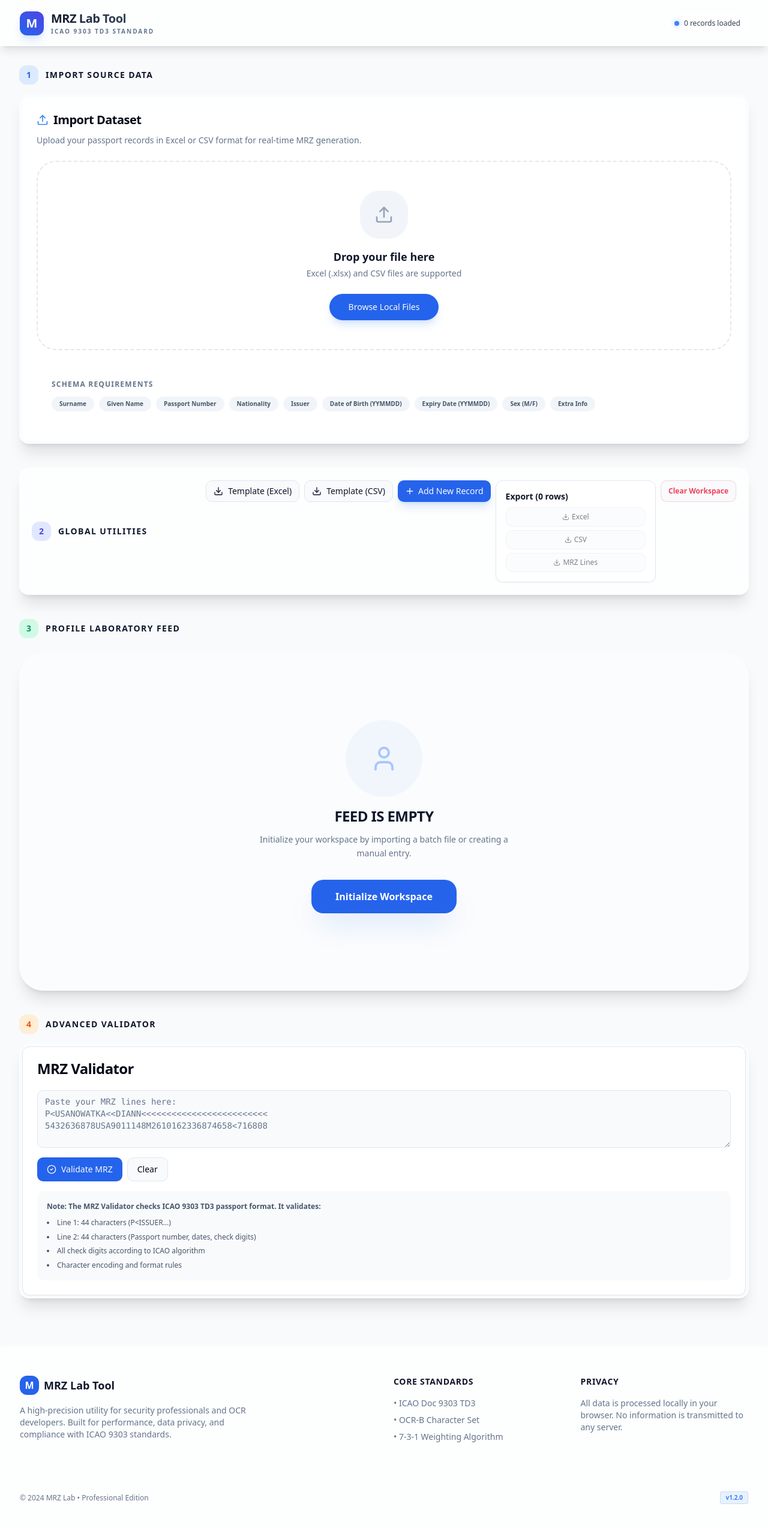
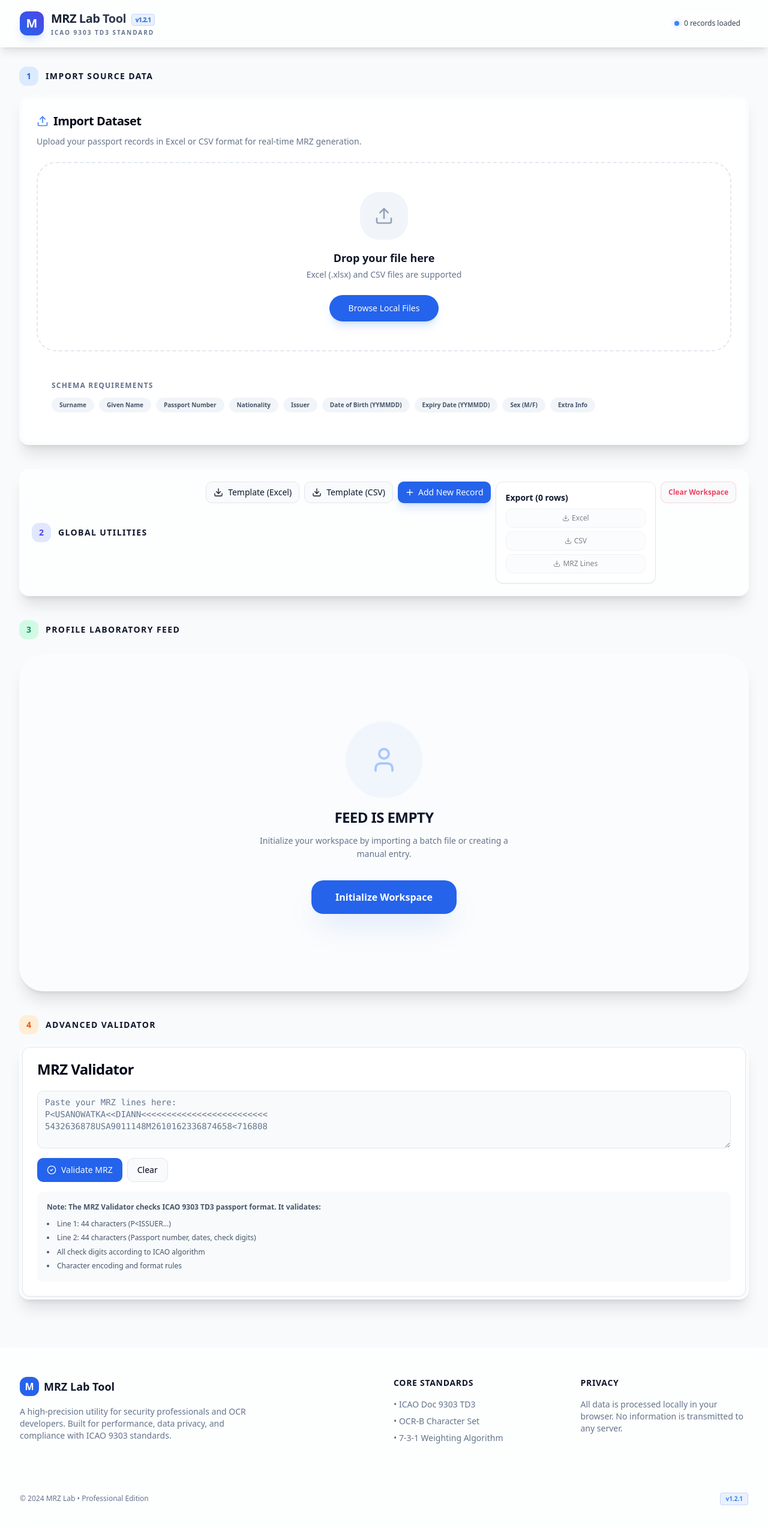
Before and after one commit to hieunguyen2604/mrz-tool, a Next.js app: page / in a window 1280 px wide. Shown: the top 2548 px of the page at 60% size. Built offline with nearby package versions, Linux system fonts and the light colour scheme.

Commit message:
feat: add version v1.2.1 to header and footer

```diff
--- a/app/page.tsx
+++ b/app/page.tsx
@@ -81,7 +81,7 @@ export default function Home() {
               </div>
               <div>
                 <h1 className="text-xl font-bold tracking-tight bg-clip-text text-transparent bg-gradient-to-r from-slate-900 to-slate-600 dark:from-white dark:to-slate-400">
-                  MRZ Lab Tool
+                  MRZ Lab Tool <span className="text-[10px] font-bold px-1.5 py-0.5 rounded bg-blue-500/10 text-blue-500 border border-blue-500/20 align-middle ml-1">v1.2.1</span>
                 </h1>
                 <p className="text-[10px] uppercase tracking-[0.2em] font-semibold text-slate-500 dark:text-slate-400">
                   ICAO 9303 TD3 Standard
@@ -264,7 +264,7 @@ export default function Home() {
               © 2024 MRZ Lab • Professional Edition
             </p>
             <div className="flex gap-4">
-              <span className="text-[10px] font-bold px-2 py-0.5 rounded bg-blue-500/10 text-blue-500 border border-blue-500/20">v1.2.0</span>
+              <span className="text-[10px] font-bold px-2 py-0.5 rounded bg-blue-500/10 text-blue-500 border border-blue-500/20">v1.2.1</span>
             </div>
           </div>
         </div>
```
